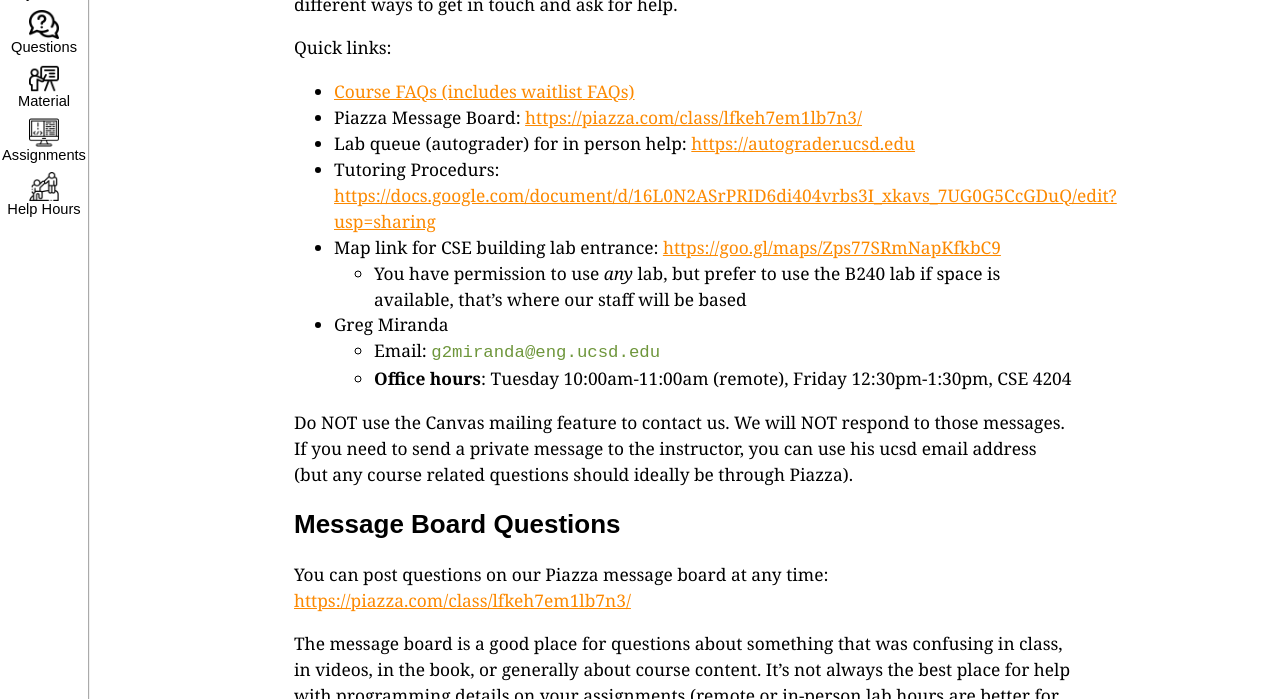
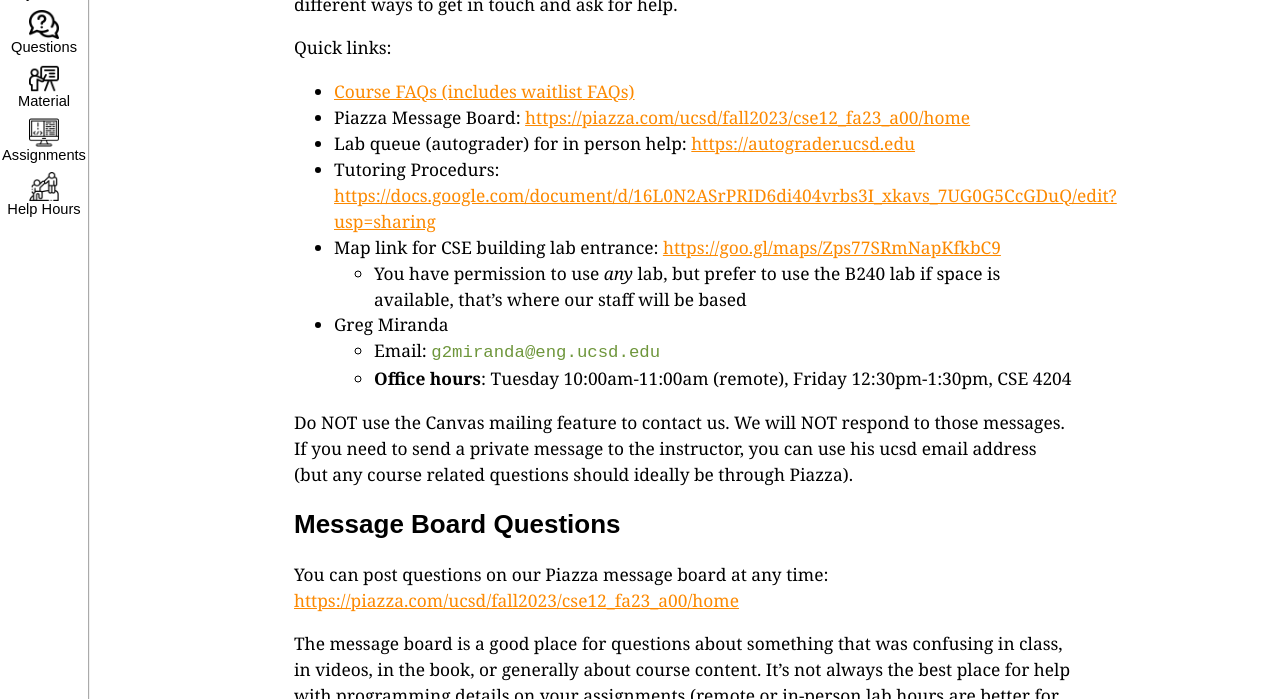
Before and after one commit to ucsd-cse12-f23/ucsd-cse12-f23.github.io, a Jekyll site: the page built from staff-and-help.md, in a window 1280 px wide. Shown: the part 172-871 px from the top of the page. Built offline with Jekyll 4.4.1, drawn with Linux system fonts in a browser that asks for light colours; some of the changed lines change nothing that is shown.

Commit message:
Update staff-and-help.md

```diff
--- a/staff-and-help.md
+++ b/staff-and-help.md
@@ -11,7 +11,7 @@ learning, and a few different ways to get in touch and ask for help.
 Quick links:
 
 - [Course FAQs (includes waitlist FAQs)](#faq)
-- Piazza Message Board: [https://piazza.com/class/lfkeh7em1lb7n3/](https://piazza.com/class/lfkeh7em1lb7n3/){:target="_blank"}
+- Piazza Message Board: [https://piazza.com/ucsd/fall2023/cse12_fa23_a00/home](https://piazza.com/ucsd/fall2023/cse12_fa23_a00/home){:target="_blank"}
 - Lab queue (autograder) for in person help: [https://autograder.ucsd.edu](https://autograder.ucsd.edu){:target="_blank"}
 - Tutoring Procedurs: [https://docs.google.com/document/d/16L0N2ASrPRID6di404vrbs3I_xkavs_7UG0G5CcGDuQ/edit?usp=sharing](https://docs.google.com/document/d/16L0N2ASrPRID6di404vrbs3I_xkavs_7UG0G5CcGDuQ/edit?usp=sharing){:target="_blank"}
 - Map link for CSE building lab entrance: [https://goo.gl/maps/Zps77SRmNapKfkbC9](https://goo.gl/maps/Zps77SRmNapKfkbC9){:target="_blank"}
@@ -27,7 +27,7 @@ address (but any course related questions should ideally be through Piazza).
 ## Message Board Questions
 
 You can post questions on our Piazza message board at any time:
-[https://piazza.com/class/lfkeh7em1lb7n3/](https://piazza.com/class/lfkeh7em1lb7n3/){:target="_blank"}
+[https://piazza.com/ucsd/fall2023/cse12_fa23_a00/home](https://piazza.com/ucsd/fall2023/cse12_fa23_a00/home){:target="_blank"}
 
 The message board is a good place for questions about something that was
 confusing in class, in videos, in the book, or generally about course content.
```
